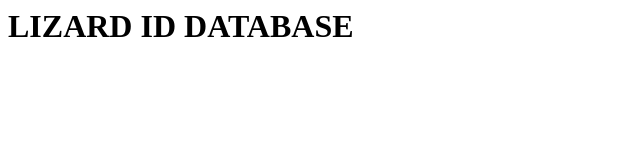
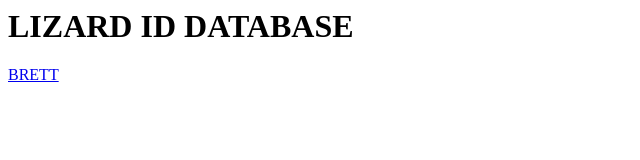
Before and after one commit to LizardsToGo/LizardIDs, a plain HTML site: page index.html in a window 1280 px wide. Shown: the full height of the page, 0-640 px from the left. Drawn offline with Linux system fonts and the light colour scheme.

Commit message:
Updated index
Added a link that allows you to go to the Brett ID

```diff
--- a/index.html
+++ b/index.html
@@ -1,3 +1,4 @@
 <title>DATABASE</title>
 
 <h1>LIZARD ID DATABASE</h1>
+<p><a href="Brett.html">BRETT</a></p>
```
